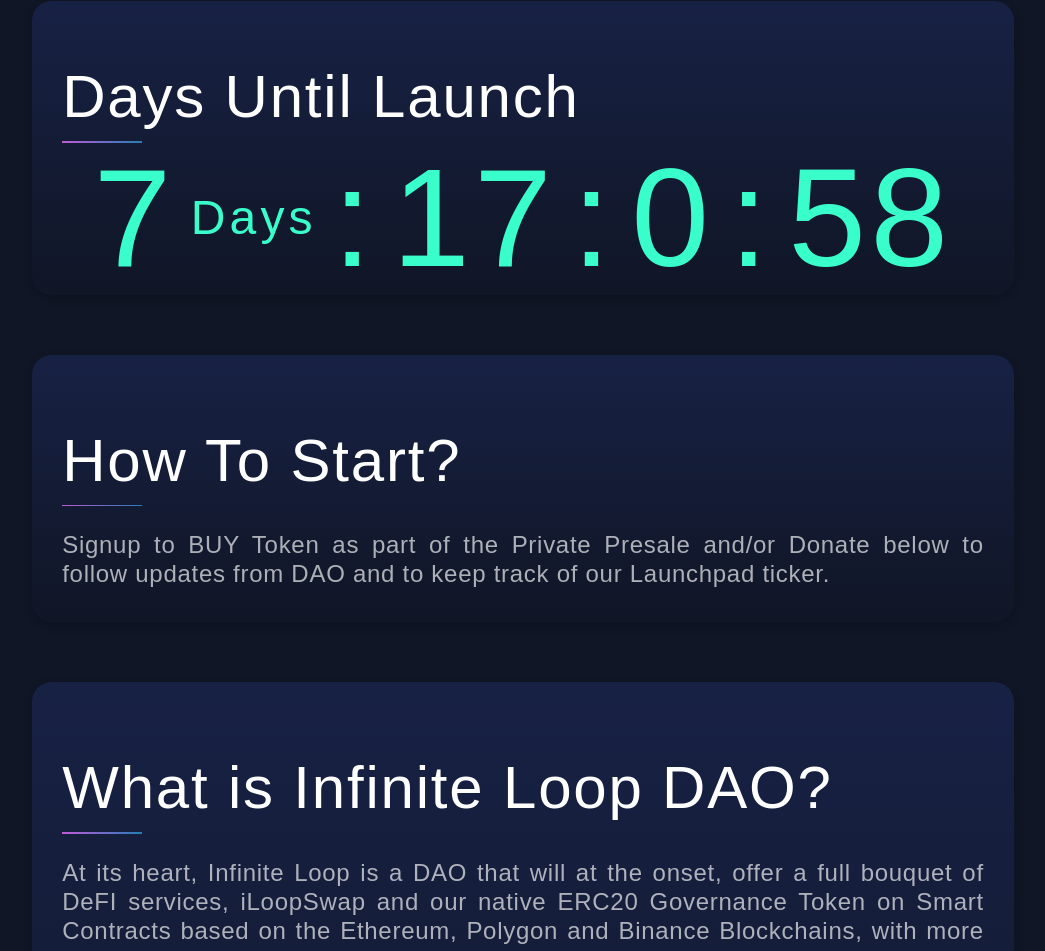
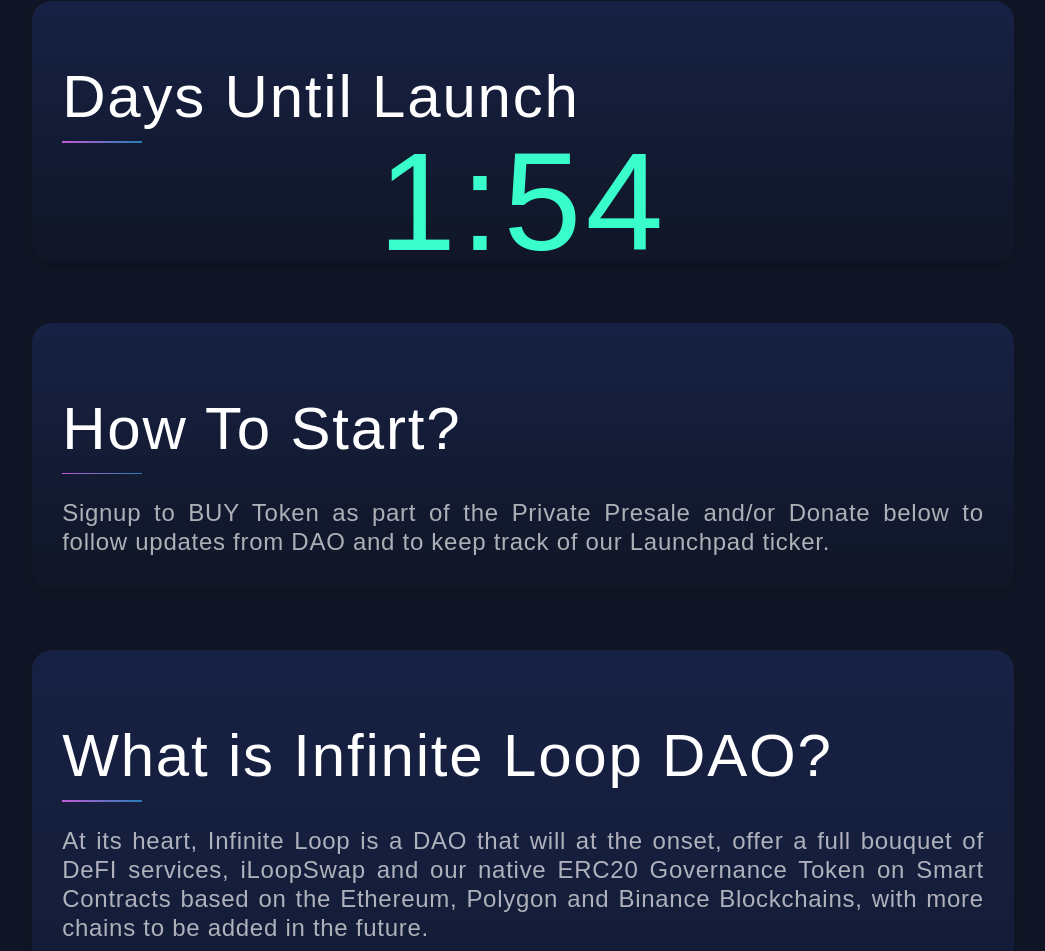
Before and after one commit to ahmmed-shakil/project, a React (Create React App) app: page / in a window 1280 px wide. Shown: the part 772-1723 px from the top of the page, without its empty margins (117-1162 px from the left). Built offline with nearby package versions, Linux system fonts and the light colour scheme; a web font is replaced by a local one.

Commit message:
designsddded2

```diff
--- a/src/App.css
+++ b/src/App.css
@@ -5,7 +5,7 @@
 
 
 .body{
-  /* box-sizing: border-box; */
+  box-sizing: border-box;
   width: 90%;
   margin: auto;
   font-family: 'Anivers', sans-serif;
@@ -196,7 +196,7 @@
 }
 
 input{
-  width: 90%;
+  width: 80%;
   margin: auto;
   padding: 30px;
   background-color: #101626;
@@ -251,7 +251,7 @@
 
 
 @media screen and (max-width:592px) {
-  body{
+  .body{
     width: 100%;
   }
   .background{
--- a/src/components/Watch.js
+++ b/src/components/Watch.js
@@ -1,81 +1,19 @@
 import React, { useEffect, useState } from 'react';
+import useCountdown from '../hooks/useCountdown';
 
 const Watch = () => {
 
-    const [timerDays, setTimerDays] = useState();
-    const [timerHours, setTimerHours] = useState();
-    const [timerMinutes, setTimerMinutes] = useState();
-    const [timerSeconds, setTimerSeconds] = useState();
+    const endTime = new Date().getTime() + 60000 * 2; // 2 minutes
+    const [timeLeft, setEndTime] = useCountdown(endTime);
 
-    let interval;
-
-    const startTimer = () => {
-        const countDownDate = new Date("March 1,2022").getTime();
-
-        interval = setInterval(() => {
-            const now = new Date().getTime();
-
-            const distance = countDownDate - now;
-
-            const days = Math.floor(distance / (24 * 60 * 60 * 1000));
-            const hours = Math.floor(
-                (distance % (24 * 60 * 60 * 1000)) / (1000 * 60 * 60)
-            );
-            const minutes = Math.floor((distance % (60 * 60 * 1000)) / (1000 * 60));
-            const seconds = Math.floor((distance % (60 * 1000)) / 1000);
-
-            if (distance < 0) {
-                // Stop Timer
-
-                clearInterval(interval.current);
-            } else {
-                // Update Timer
-                setTimerDays(days);
-                setTimerHours(hours);
-                setTimerMinutes(minutes);
-                setTimerSeconds(seconds);
-            }
-        });
-    };
-
-    useEffect(() => {
-        startTimer();
-    });
-
+    const minutes = Math.floor(timeLeft / 60000) % 60;
+    const seconds = Math.floor(timeLeft / 1000) % 60;
     return (
         <div className='background'>
             <h2 className='header watch'>Days Until Launch</h2>
             <hr className='border-bottom' />
-            <section className="timer-container">
-                <section className="timer">
-                    <div className="clock">
-                        <section>
-                            <span>{timerDays}</span>
-                            <small>Days</small>
-                        </section>
-                        <span>:</span>
-                        <section>
-                            <span>{timerHours}</span>
-                        </section>{" "}
-                        <span>:</span>
-                        <section>
-                            <span>{timerMinutes}</span>
-                        </section>{" "}
-                        <span>:</span>
-                        <section>
-                            <span>{timerSeconds}</span>
-                        </section>
-                    </div>
-                </section>
-            </section>
-        </div>
+            <p className='clock'>{`${minutes}:${seconds}`}</p>        </div>
     );
-};
-Watch.defaultProps = {
-    timerDays: 10,
-    timerHours: 10,
-    timerMinutes: 10,
-    timerSeconds: 10,
 };
 
 export default Watch;
--- /dev/null
+++ b/src/hooks/useCountdown.js
@@ -0,0 +1,33 @@
+import { useEffect, useState } from 'react';
+
+const calcTimeLeft = t => {
+    if (!t) return 0;
+
+    const left = t - new Date().getTime();
+
+    if (left < 0) return 0;
+
+    return left;
+};
+
+export default function useCountdown(endTime) {
+    const [end, setEndTime] = useState(endTime);
+    const [timeLeft, setTimeLeft] = useState(() => calcTimeLeft(end));
+
+    useEffect(() => {
+        setTimeLeft(calcTimeLeft(end));
+
+        const timer = setInterval(() => {
+            const targetLeft = calcTimeLeft(end);
+            setTimeLeft(targetLeft);
+
+            if (targetLeft === 0) {
+                clearInterval(timer);
+            }
+        }, 1000);
+
+        return () => clearInterval(timer);
+    }, [end]);
+
+    return [timeLeft, setEndTime];
+}
```
